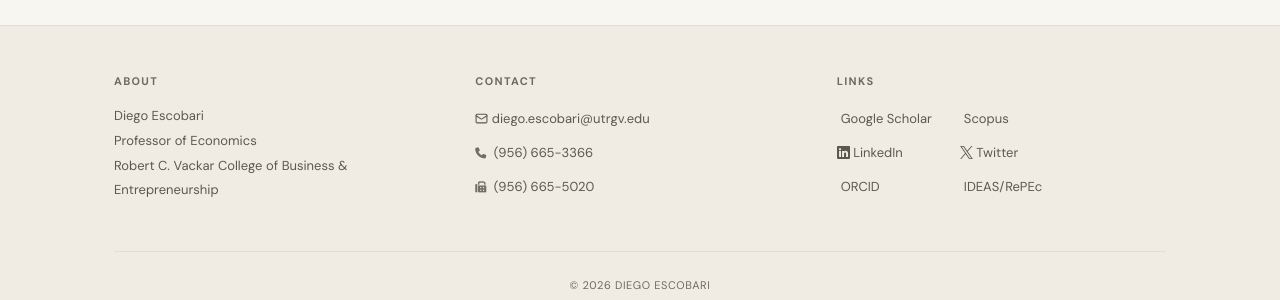
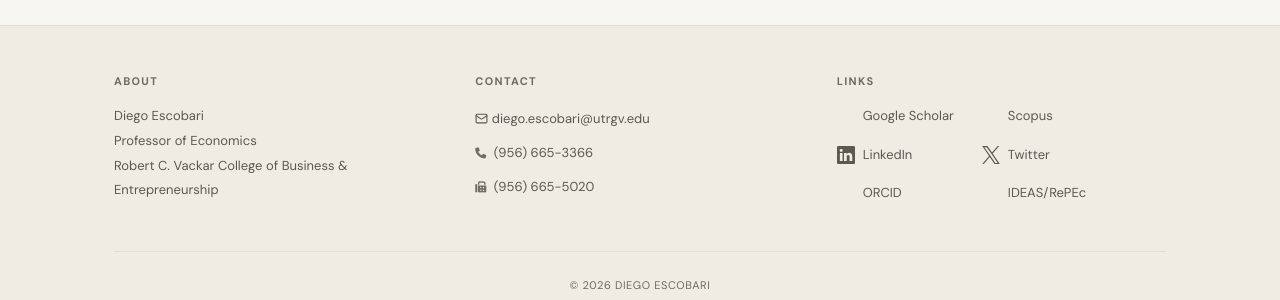
Before and after one commit to diegoescobari/diegoescobari.github.io, a Jekyll site: the page built from _pages/home.md, in a window 1280 px wide. Shown: the part 1897-2197 px from the top of the page. Built offline with Jekyll 4.4.1, drawn with Linux system fonts in a browser that asks for light colours; a style sheet for code colours, icons or effects is not loaded.

Commit message:
footer.html

```diff
--- a/_includes/footer.html
+++ b/_includes/footer.html
@@ -19,18 +19,50 @@
     <div>
       <h2 class="footer-heading">Links</h2>
 
-<div style="display: grid; grid-template-columns: repeat(2, max-content); gap: 0 28px;">
+<div class="footer-links-grid">
   <div>
-    <div style="margin-bottom: 6px;"><a href="https://scholar.google.com/citations?user=WOnd1RwAAAAJ&hl=en&oi=ao" target="_blank"><i class="ai ai-google-scholar" aria-hidden="true" style="width: 1em; text-align: center; font-size: 1.05em; margin-right: 4px;"></i> Google Scholar</a></div>
-    <div style="margin-bottom: 6px;"><a href="https://www.linkedin.com/in/YOUR_PROFILE" target="_blank"><svg class="icon" aria-hidden="true" focusable="false"><use href="#icon-linkedin"></use></svg> LinkedIn</a></div>
-    <div><a href="https://orcid.org/0000-0003-4532-8563" target="_blank"><i class="ai ai-orcid" aria-hidden="true" style="width: 1em; text-align: center; font-size: 1.05em; margin-right: 4px;"></i> ORCID</a></div>
+    <div><a href="https://scholar.google.com/citations?user=WOnd1RwAAAAJ&hl=en&oi=ao" target="_blank"><i class="ai ai-google-scholar" aria-hidden="true"></i><span>Google Scholar</span></a></div>
+    <div><a href="https://www.linkedin.com/in/escobari/" target="_blank"><svg class="icon" aria-hidden="true" focusable="false"><use href="#icon-linkedin"></use></svg><span>LinkedIn</span></a></div>
+    <div><a href="https://orcid.org/0000-0003-4532-8563" target="_blank"><i class="ai ai-orcid" aria-hidden="true"></i><span>ORCID</span></a></div>
   </div>
   <div>
-    <div style="margin-bottom: 6px;"><a href="https://www.scopus.com/authid/detail.uri?authorId=26029783500" target="_blank"><i class="ai ai-scopus" aria-hidden="true" style="width: 1em; text-align: center; font-size: 1.05em; margin-right: 4px;"></i> Scopus</a></div>
-    <div style="margin-bottom: 6px;"><a href="https://x.com/YOUR_HANDLE" target="_blank"><svg class="icon" aria-hidden="true" focusable="false"><use href="#icon-x-twitter"></use></svg> Twitter</a></div>
-    <div><a href="http://ideas.repec.org/e/pes42.html" target="_blank"><i class="ai ai-ideas-repec" aria-hidden="true" style="width: 1em; text-align: center; font-size: 1.05em; margin-right: 4px;"></i> IDEAS/RePEc</a></div>
+    <div><a href="https://www.scopus.com/authid/detail.uri?authorId=26029783500" target="_blank"><i class="ai ai-scopus" aria-hidden="true"></i><span>Scopus</span></a></div>
+    <div><a href="https://x.com/DiegoEscobari" target="_blank"><svg class="icon" aria-hidden="true" focusable="false"><use href="#icon-x-twitter"></use></svg><span>Twitter</span></a></div>
+    <div><a href="http://ideas.repec.org/e/pes42.html" target="_blank"><i class="ai ai-ideas-repec" aria-hidden="true"></i><span>IDEAS/RePEc</span></a></div>
   </div>
 </div>
+
+<style>
+.footer-links-grid {
+  display: grid;
+  grid-template-columns: repeat(2, max-content);
+  gap: 0 28px;
+}
+.footer-links-grid > div {
+  display: flex;
+  flex-direction: column;
+  gap: 8px;
+}
+.footer-links-grid a {
+  display: inline-flex;
+  align-items: center;
+  gap: 8px;
+}
+.footer-links-grid .ai,
+.footer-links-grid svg.icon {
+  width: 18px !important;
+  height: 18px !important;
+  margin: 0 !important;
+  flex-shrink: 0;
+  display: inline-flex;
+  align-items: center;
+  justify-content: center;
+}
+.footer-links-grid .ai {
+  font-size: 18px;
+  line-height: 1;
+}
+</style>
 
     </div>
   </div>
```
